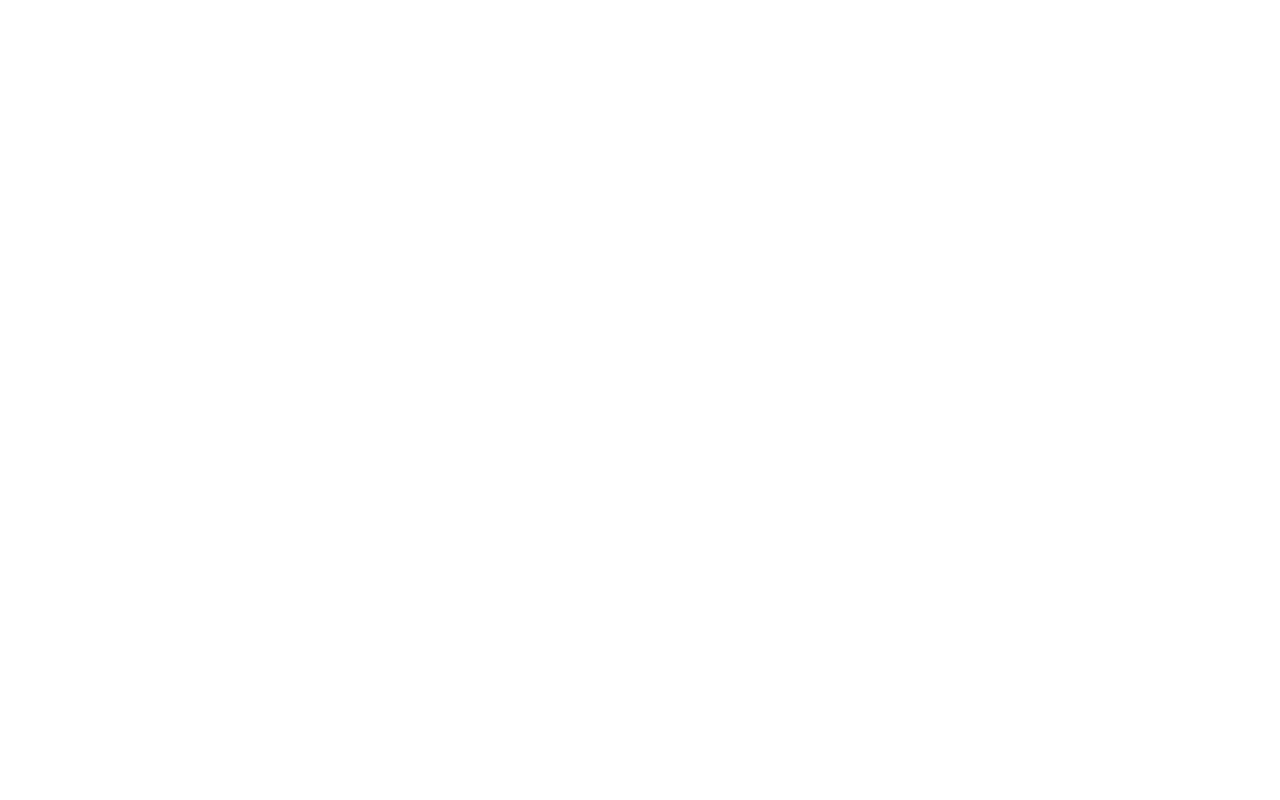
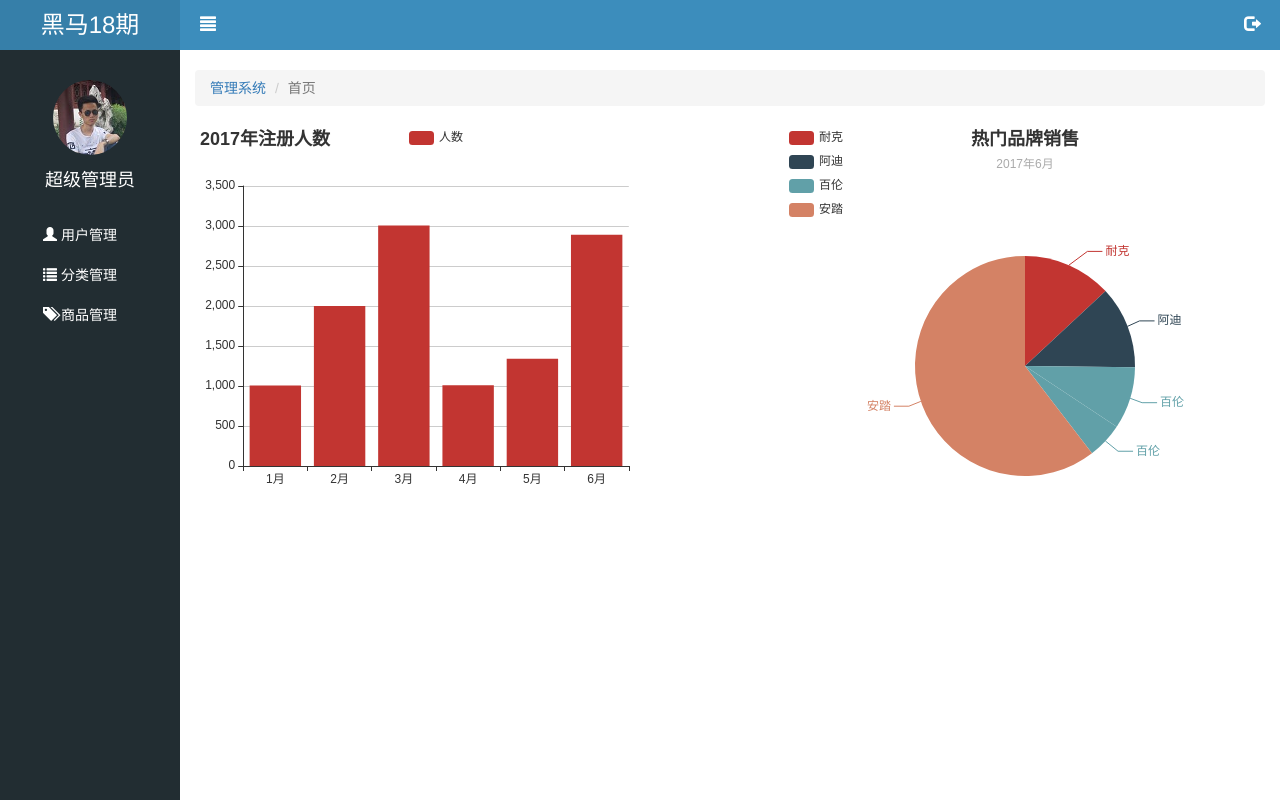
Before and after one commit to janeeyrehome/ds_letao, a website: page public/back/index.html in a window 1280 px wide. Drawn offline with Linux system fonts and the light colour scheme.

Commit message:
index的静态页面

```diff
--- a/public/back/css/common.css
+++ b/public/back/css/common.css
@@ -1,7 +1,95 @@
 @charset "UTF-8";
+
+html, body {
+    height: 100%;
+}
+
+* {
+    margin: 0;
+    padding: 0;
+    list-style: none;
+}
+
+a, a:link, a:visited, a:hover, a:active {
+    text-decoration: none;
+}
+
 .body_bg{
     background: #222d32;
 }
 .mt_150 {
     margin-top: 150px;
 }
+.lt_aside {
+    width: 180px;
+    height: 100%;
+    background-color: #222d32;
+    position: absolute;
+    top:0;
+    left:0;
+
+}
+
+
+.lt_aside .brand a{
+    display: block;
+    width: 180px;
+    height: 50px;
+    line-height: 50px;
+    font-size: 24px;
+    color: #fff;
+    background-color: #367fa9;
+    text-align: center;
+}
+.lt_aside .manage img{
+    display: block;
+    border-radius: 50%;
+    margin: 30px auto 0;
+}
+.lt_aside .manage p{
+    text-align: center;
+    color: #fff;
+    font-size: 18px;
+    line-height: 50px;
+}
+
+.lt_aside .nav a{
+    display: block;
+    height: 40px;
+    line-height: 40px;
+    padding-left: 40px;
+    color:#fff;
+    border-left: 3px solid transparent;
+}
+.lt_aside .nav a:hover{
+    background-color: #1d1f21;
+    border-color: #069;
+}
+
+.lt_aside .nav .second a {
+    padding-left: 60px;
+}
+
+.lt_main{
+    width: 100%;
+    height: 100%;
+    /*background-color: red;*/
+    padding-left: 180px;
+}
+.lt_main .lt_head{
+    height: 50px;
+    line-height: 50px;
+    background-color: #3c8dbc;
+    padding: 0 20px;
+    margin-bottom: 20px;
+}
+.lt_head a{
+    color: #fff;
+    font-size: 16px;
+}
+
+.lt_content .charts_1,
+.lt_content .charts_2 {
+    width: 45%;
+    height: 400px;
+}
--- a/public/back/index.html
+++ b/public/back/index.html
@@ -8,13 +8,72 @@
     <link rel="stylesheet" href="lib/nprogress/nprogress.css"/>
     <link rel="stylesheet" href="css/common.css"/>
 </head>
-<body class="">
+<body>
+    <div  class="lt_aside">
+        <div class="brand">
+            <a href="index.html">黑马18期</a>
+        </div>
+        <div class="manage"><img src="images/default.jpg" alt=""/>
+            <p>超级管理员</p>
+        </div>
+        <div class="nav">
+            <ul>
+                <li>
+                    <a href="#">
+                        <span class="glyphicon glyphicon-user"></span>
+                        用户管理
+                    </a>
+                </li>
+                <li>
+                    <a href="javascript:;">
+                        <span class="glyphicon glyphicon-list"></span>
+                        分类管理
+                    </a>
+                    <div class="second" style="display: none">
+                        <a href="first.html">一级分类</a>
+                        <a href="second.html">二级分类</a>
+                    </div>
+                </li>
+                <li>
+                    <a href="#">
+                        <span class="glyphicon glyphicon-tags"></span>
+                        商品管理
+                    </a>
+                </li>
+            </ul>
+        </div>
+    </div>
+     <div class="lt_main">
+         <!--头部-->
+         <div class="lt_head">
+             <a href="javascript:;" class="pull-left  icon_menu"><span class="glyphicon glyphicon-align-justify"></span></a>
+             <a href="javascript:;" class="pull-right  icon_logout"><span class="glyphicon glyphicon-log-out"></span></a>
+         </div>
 
+             <div class="container-fluid">
+                 <!--路径导航-->
+                 <ol class="breadcrumb">
+                     <li><a href="#">管理系统</a></li>
+                     <li class="active">首页</li>
+                 </ol>
+
+                 <!--内容-->
+                 <div class="lt_content">
+                     <div class="charts_1 pull-left"></div>
+                     <div class="charts_2 pull-right"></div>
+                 </div>
+             </div>
+
+
+
+     </div>
 </body>
 </html>
 <script src="lib/jquery/jquery.min.js"></script>
 <script src="lib/bootstrap/js/bootstrap.min.js"></script>
 <script src="lib/bootstrap-validator/js/bootstrapValidator.min.js"></script>
 <script src="lib/nprogress/nprogress.js"></script>
+<script src="lib/echarts/echarts.min.js"></script>
 <script src="js/common.js"></script>
 <script src="js/login.js"></script>
+<script src="js/index.js"></script>
--- /dev/null
+++ b/public/back/js/index.js
@@ -0,0 +1,71 @@
+/**
+ * Created by STAR on 2018-03-03.
+ */
+$(function(){
+    var myChart = echarts.init(document.querySelector('.charts_1'));
+    var myChart1 = echarts.init(document.querySelector('.charts_2'));
+
+    // 指定图表的配置项和数据
+    var option = {
+        title: {
+            text: '2017年注册人数'
+        },
+        tooltip: {},
+        legend: {
+            data:['人数']
+        },
+        xAxis: {
+            data: ["1月","2月","3月","4月","5月","6月"]
+        },
+        yAxis: {},
+        series: [{
+            name: '人数',
+            type: 'bar',
+            data: [1005, 2000, 3006, 1008, 1340, 2890]
+        }]
+    };
+
+   var option1 = {
+        title : {
+            text: '热门品牌销售',
+            subtext: '2017年6月',
+            x:'center'
+        },
+        tooltip : {
+            trigger: 'item',
+            formatter: "{a} <br/>{b} : {c} ({d}%)"
+        },
+        legend: {
+            orient: 'vertical',
+            left: 'left',
+            data: ['耐克','阿迪','百伦','百伦','安踏']
+        },
+        series : [
+            {
+                name: '访问来源',
+                type: 'pie',
+                radius : '55%',
+                center: ['50%', '60%'],
+                data:[
+                    {value:335, name:'耐克'},
+                    {value:310, name:'阿迪'},
+                    {value:234, name:'百伦'},
+                    {value:135, name:'百伦'},
+                    {value:1548, name:'安踏'}
+                ],
+                itemStyle: {
+                    emphasis: {
+                        shadowBlur: 10,
+                        shadowOffsetX: 0,
+                        shadowColor: 'rgba(0, 0, 0, 0.5)'
+                    }
+                }
+            }
+        ]
+    };
+
+
+    // 使用刚指定的配置项和数据显示图表。
+    myChart.setOption(option);
+    myChart1.setOption(option1);
+})
```
Also changed, not shown: public/back/js/common.js (line endings or trailing spaces).
